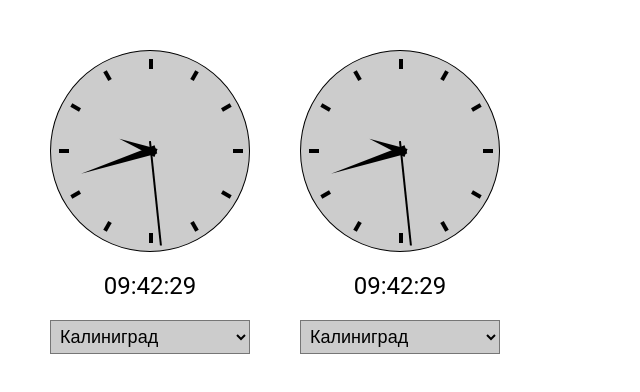
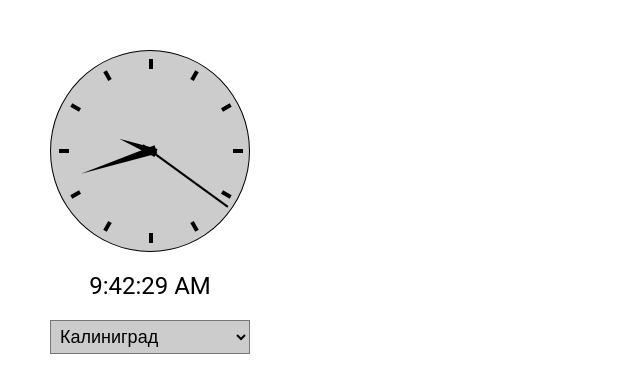
Before and after one commit to StMelik/clocks, a React (Create React App) app: page / in a window 1280 px wide. Shown: the top 392 px of the page, without its empty margins (0-640 px from the left). Built offline with nearby package versions, Linux system fonts and the light colour scheme.

Commit message:
feat: добавить выбор часового пояса

```diff
--- a/src/components/App.jsx
+++ b/src/components/App.jsx
@@ -4,7 +4,7 @@ function App() {
   return (
     <div className="app">
       <Clock />
-      <Clock />
+      {/* <Clock /> */}
     </div>
   )
 }
--- a/src/components/Clock/Clock.jsx
+++ b/src/components/Clock/Clock.jsx
@@ -2,18 +2,23 @@ import './Clock.css'
 import timeZones from '../../utils/timezones.json'
 import { useState, useEffect } from 'react'
 import { getCurrentTime } from '../../utils/getCurrentTime'
+import { useRef } from 'react'
 
 function Clock() {
   const [currentTime, setCurrentTime] = useState(getCurrentTime())
+  const [zone, setZone] = useState(null)
+  const timer = useRef(null)
 
   useEffect(() => {
+    setCurrentTime(getCurrentTime(zone))
     updateTime()
-  }, [])
+  }, [zone])
 
   function updateTime() {
-    setInterval(() => {
-      const currentTime = getCurrentTime()
-      setCurrentTime(currentTime)
+    if (timer.current) clearInterval(timer.current)
+
+    timer.current = setInterval(() => {
+      setCurrentTime(getCurrentTime(zone))
     }, 1000)
   }
 
@@ -51,7 +56,12 @@ function Clock() {
         />
       </div>
       <div className="clock__numeric">{currentTime}</div>
-      <select className="clock__zone" name="zone">
+      <select
+        value={zone}
+        onChange={(e) => setZone(e.target.value)}
+        className="clock__zone"
+        name="zone"
+      >
         {timeZones.map(({ name, timezone }) => (
           <option key={timezone} value={timezone}>
             {name}
--- a/src/utils/getCurrentTime.js
+++ b/src/utils/getCurrentTime.js
@@ -1,8 +1,7 @@
-export function getCurrentTime() {
-  return new Date().toLocaleString('ru', {
-    timezone: 'UTC',
-    hour: 'numeric',
-    minute: 'numeric',
-    second: 'numeric',
-  })
+export function getCurrentTime(zone) {
+  const date = new Date()
+
+  if (zone) date.setHours(date.getUTCHours() + +zone)
+
+  return date.toLocaleTimeString()
 }
```
